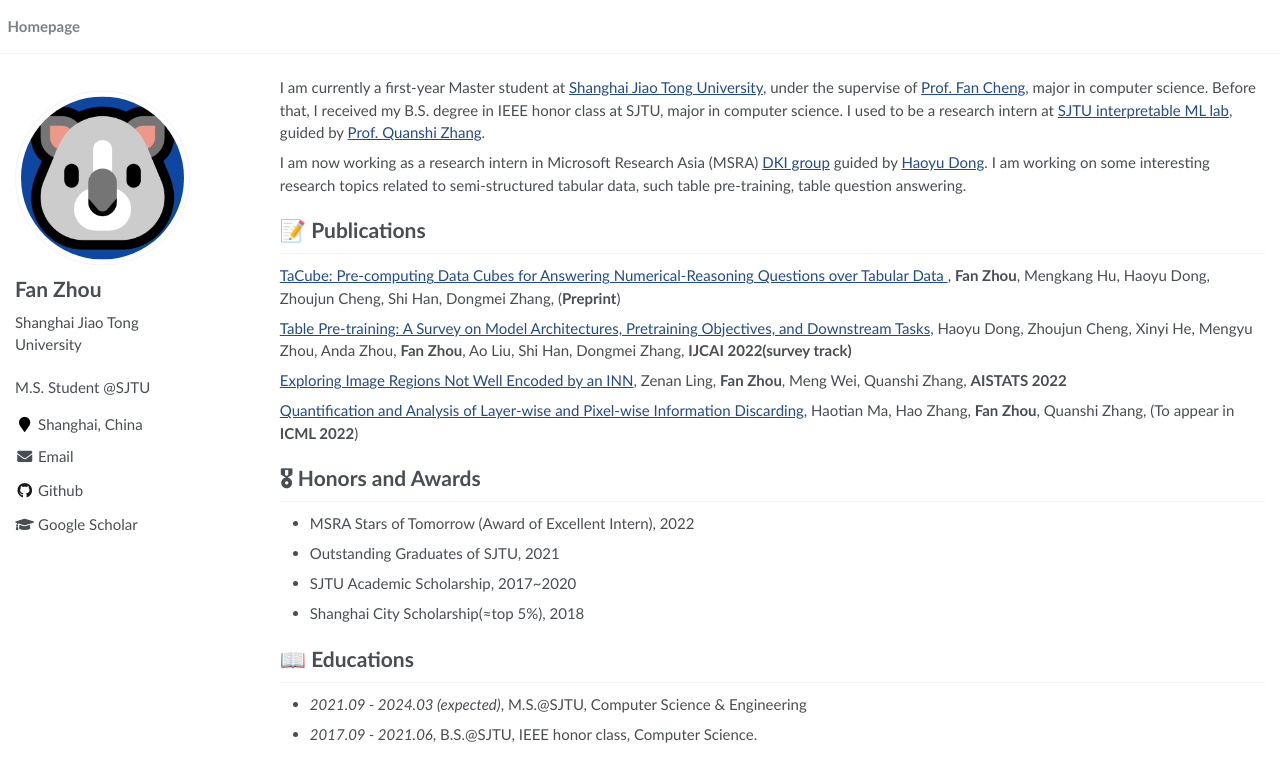
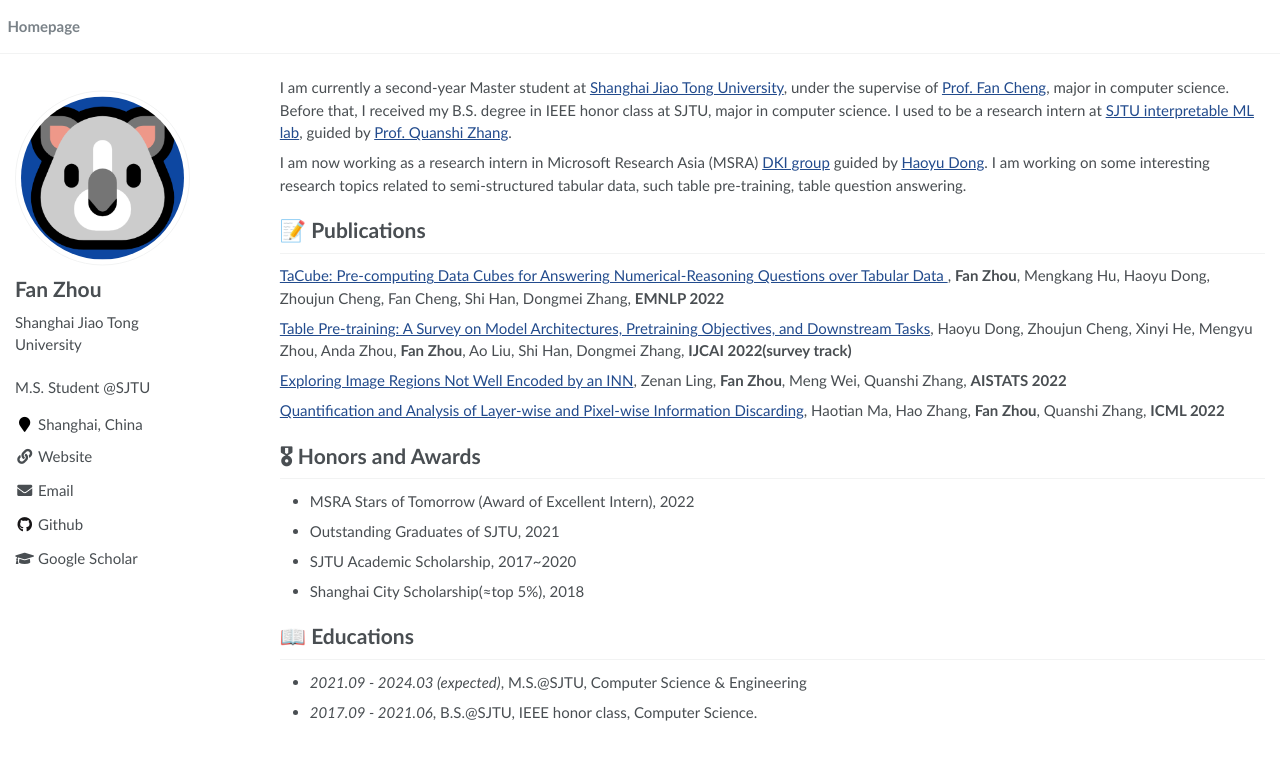
Before and after one commit to koalazf99/koalazf99.github.io, a Jekyll site: the page built from _pages/about.md, in a window 1280 px wide. Shown: the top 782 px of the page. Built offline with Jekyll 4.4.1, drawn with Linux system fonts in a browser that asks for light colours.

Commit message:
info update 10/7/22.

```diff
--- a/_config.yml
+++ b/_config.yml
@@ -30,7 +30,7 @@
   googlescholar    : "https://scholar.google.com/citations?user=qi8UzmkAAAAJ&hl=en"
   email            : "zhoufan98@sjtu.edu.cn"
   researchgate     :  # e.g., "https://www.researchgate.net/profile/yourprofile"
-  uri              :
+  uri              :  "https://www.semanticscholar.org/author/Fan-Zhou/2153433679"
   bitbucket        :
   codepen          :
   dribbble         :
--- a/_pages/about.md
+++ b/_pages/about.md
@@ -10,7 +10,7 @@
 
 <span class='anchor' id='about-me'></span>
 
-I am currently a first-year Master student at [Shanghai Jiao Tong University](https://en.sjtu.edu.cn/), under the supervise of [Prof. Fan Cheng](https://www.cs.sjtu.edu.cn/~chengfan/index.html), major in computer science. Before that, I received my B.S. degree in IEEE honor class at SJTU, major in computer science. I used to be a research intern at [ SJTU interpretable ML lab](https://sjtu-xai-lab.github.io/), guided by [Prof. Quanshi Zhang](qszhang.com).
+I am currently a second-year Master student at [Shanghai Jiao Tong University](https://en.sjtu.edu.cn/), under the supervise of [Prof. Fan Cheng](https://www.cs.sjtu.edu.cn/~chengfan/index.html), major in computer science. Before that, I received my B.S. degree in IEEE honor class at SJTU, major in computer science. I used to be a research intern at [ SJTU interpretable ML lab](https://sjtu-xai-lab.github.io/), guided by [Prof. Quanshi Zhang](qszhang.com).
 
 I am now working as a research intern in Microsoft Research Asia (MSRA) [DKI group](https://www.microsoft.com/en-us/research/group/data-knowledge-intelligence/) guided by [Haoyu Dong](https://www.microsoft.com/en-us/research/people/hadong/). I am working on some interesting research topics related to semi-structured tabular data, such table pre-training, table question answering.
 
@@ -22,13 +22,13 @@
 # 📝 Publications
 
 [TaCube: Pre-computing Data Cubes for Answering Numerical-Reasoning Questions over Tabular Data
-](https://aps.arxiv.org/abs/2205.12682), **Fan Zhou**, Mengkang Hu, Haoyu Dong, Zhoujun Cheng, Shi Han, Dongmei Zhang, (**Preprint**)
+](https://aps.arxiv.org/abs/2205.12682), **Fan Zhou**, Mengkang Hu, Haoyu Dong, Zhoujun Cheng, Fan Cheng, Shi Han, Dongmei Zhang, **EMNLP 2022**
 
 [Table Pre-training: A Survey on Model Architectures, Pretraining Objectives, and Downstream Tasks](https://arxiv.org/abs/2201.09745), Haoyu Dong, Zhoujun Cheng, Xinyi He, Mengyu Zhou, Anda Zhou, **Fan Zhou**, Ao Liu, Shi Han, Dongmei Zhang, **IJCAI 2022(survey track)**
 
 [Exploring Image Regions Not Well Encoded by an INN](https://proceedings.mlr.press/v151/ling22a.html), Zenan Ling, **Fan Zhou**, Meng Wei, Quanshi Zhang, **AISTATS 2022**
 
-[Quantification and Analysis of Layer-wise and Pixel-wise Information Discarding](http://koalazf99.github.io), Haotian Ma, Hao Zhang, **Fan Zhou**, Quanshi Zhang, (To appear in **ICML 2022**)
+[Quantification and Analysis of Layer-wise and Pixel-wise Information Discarding](https://proceedings.mlr.press/v162/ma22b/ma22b.pdf), Haotian Ma, Hao Zhang, **Fan Zhou**, Quanshi Zhang, **ICML 2022**
 
 
 # 🎖 Honors and Awards
```
